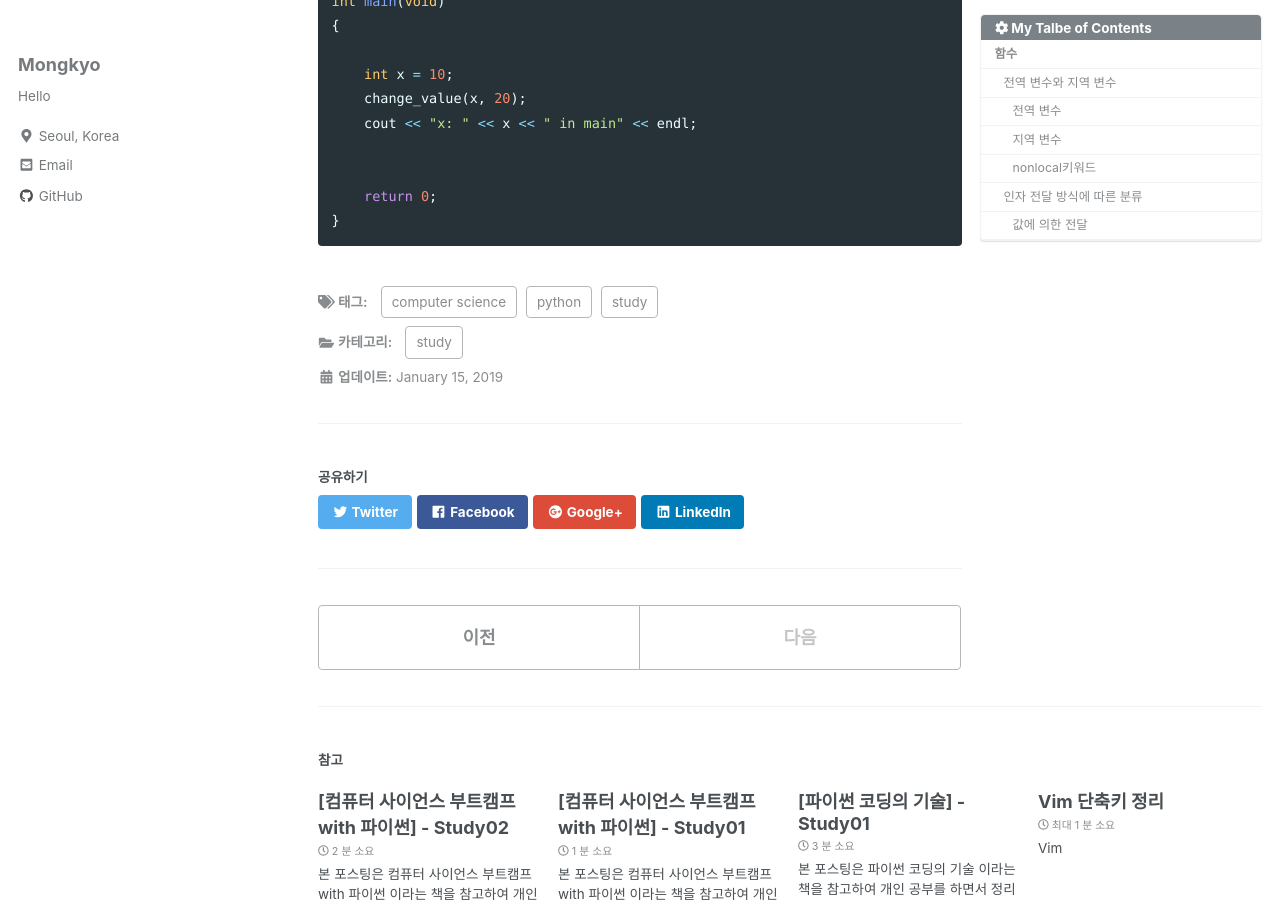
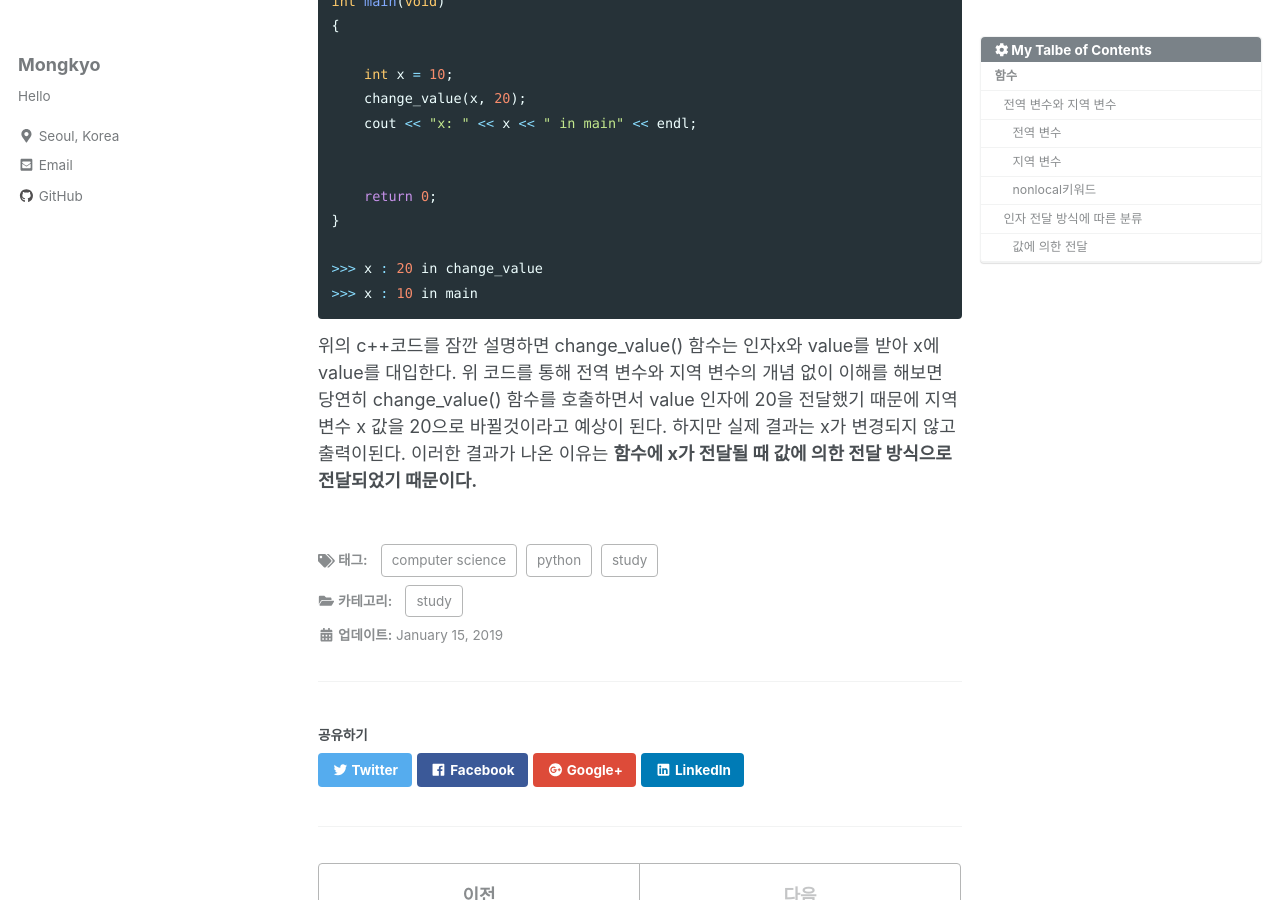
Before and after one commit to mongkyo/mongkyo.github.io, a Jekyll site: the page built from _posts/2019-01-15-chapter5_함수.md, in a window 1280 px wide and 900 px high, scrolled down 3703 px. Built offline with Jekyll 4.4.1, drawn with Linux system fonts in a browser that asks for light colours; nearby versions of some CDN libraries.

Commit message:
[add] 2019-01-15-chapter5_함수.md

````diff
--- a/_posts/2019-01-15-chapter5_함수.md
+++ b/_posts/2019-01-15-chapter5_함수.md
@@ -27,7 +27,7 @@ comments: true
 
 ### 전역 변수
 
-__전역 변수(global variable)__는 전체 영역에서 접근할 수 있는 변수이다. 어느곳에서든 접근이 가능하다
+ __전역 변수(global variable)__는 전체 영역에서 접근할 수 있는 변수이다. 어느곳에서든 접근이 가능하다
 
 ```python
 g_var = 10
@@ -62,7 +62,7 @@ if __name__ == "__main__":
 
 ### 지역 변수
 
-__지역 변수(local variable)__은 전역 변수와는 반대 개념이다. 말 그대로 특정 지역(함수 내부)에서만 접근 할 수 있는 변수이다. 이 지역 변수는 함수 바깥에서는 접근할 수 없고, 함수가 호출될 때 생성되었다가 호출이 끝나면 사라진다.
+ __지역 변수(local variable)__은 전역 변수와는 반대 개념이다. 말 그대로 특정 지역(함수 내부)에서만 접근 할 수 있는 변수이다. 이 지역 변수는 함수 바깥에서는 접근할 수 없고, 함수가 호출될 때 생성되었다가 호출이 끝나면 사라진다.
 
 ```python
 g_var = 10
@@ -153,4 +153,9 @@ int main(void)
 
     return 0;
 }
+
+>>> x : 20 in change_value
+>>> x : 10 in main
 ```
+
+위의 c++코드를 잠깐 설명하면 change\_value() 함수는 인자x와 value를 받아 x에 value를 대입한다. 위 코드를 통해 전역 변수와 지역 변수의 개념 없이 이해를 해보면 당연히 change\_value() 함수를 호출하면서 value 인자에 20을 전달했기 때문에 지역 변수 x 값을 20으로 바뀔것이라고 예상이 된다. 하지만 실제 결과는 x가 변경되지 않고 출력이된다. 이러한 결과가 나온 이유는 __함수에 x가 전달될 때 값에 의한 전달 방식으로 전달되었기 때문이다.__
````
